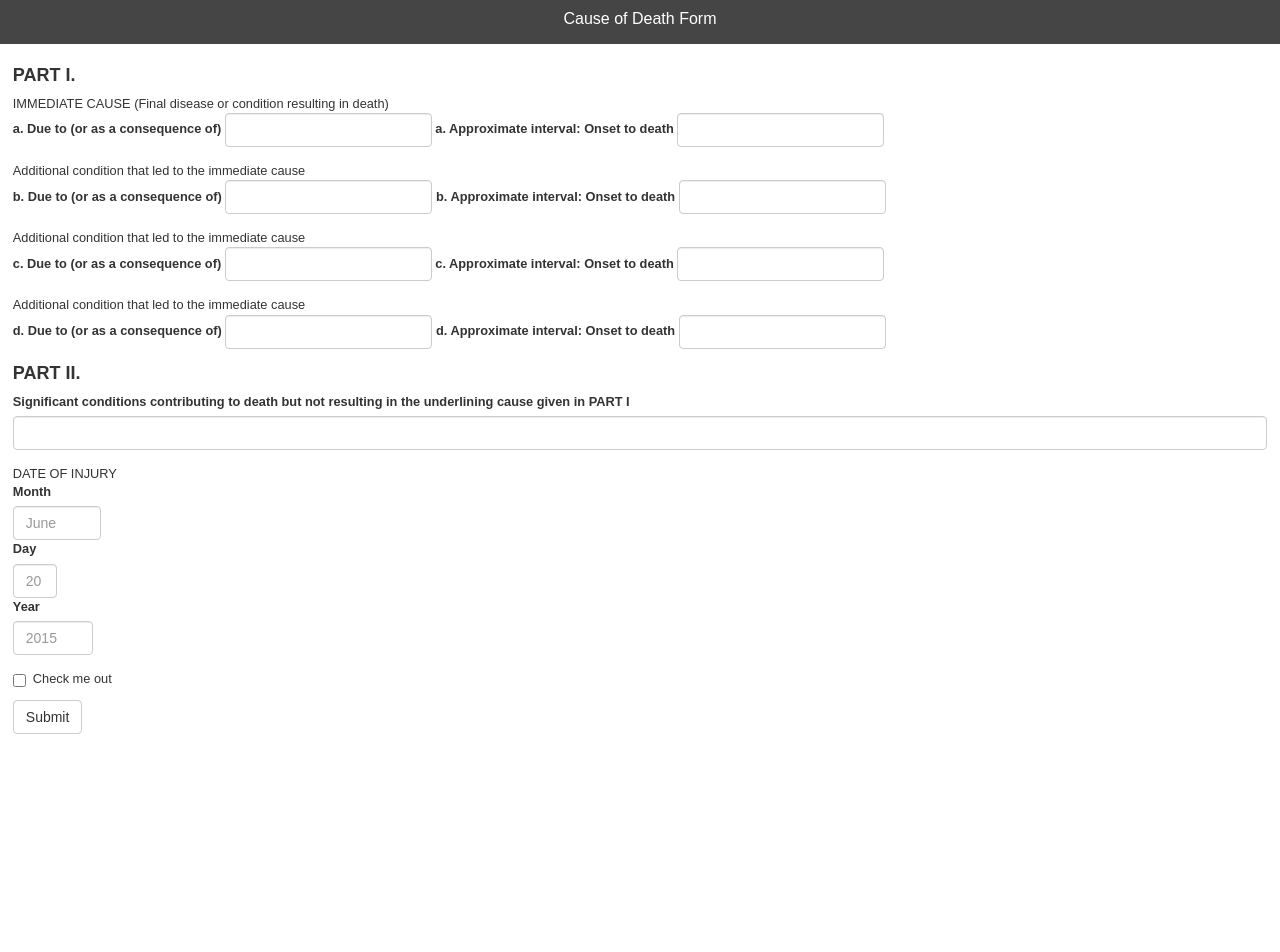
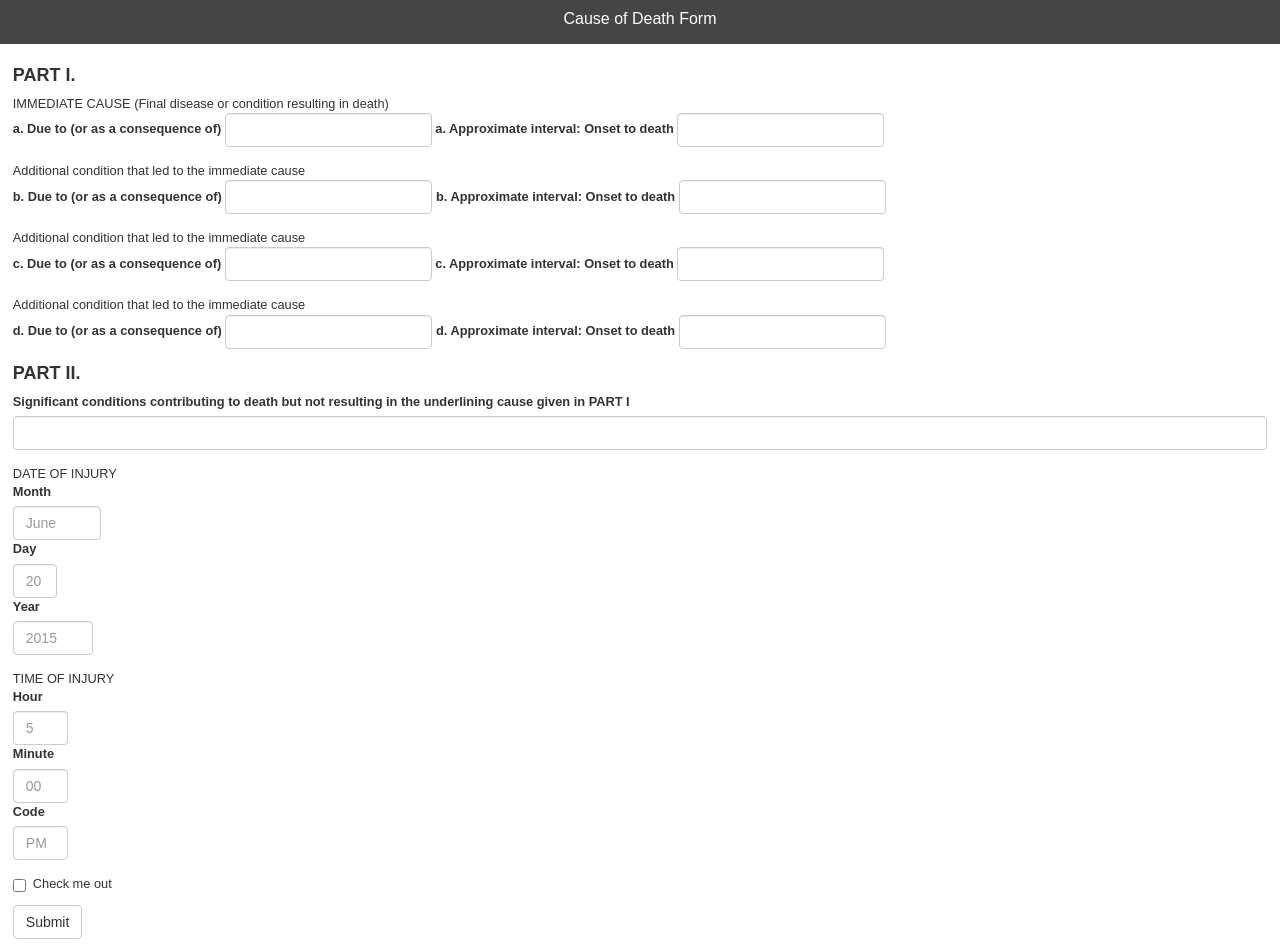
Before and after one commit to johnsols/cause-of-death-app, a website: page frontend/src/form-generic.html in a window 1280 px wide. Before the commit the page ends 800 px from the top, so only its background shows below. Drawn offline with nearby package versions, Linux system fonts and the light colour scheme.

Commit message:
time fields to generic

```diff
--- a/frontend/src/content/css/style.css
+++ b/frontend/src/content/css/style.css
@@ -63,4 +63,8 @@ header{
     width:80px;
 }
 
+.time{
+    width:55px;
+}
+
 /* form-wizard styles */
--- a/frontend/src/form-generic.html
+++ b/frontend/src/form-generic.html
@@ -57,6 +57,11 @@
 				<label for="Line2">Significant conditions contributing to death but not resulting in the underlining cause given in PART I</label>
 				<input type="text" class="form-control" id="Line2" placeholder="" maxlength="240">
 			</div>
+			<!-- datetime -->
+			<!-- <div class="form-group">
+				<label for="TimeOfDeath">DATE/TIME OF INJURY</label>
+				<input type="datetime-local" id="TimeOfDeath">
+			</div> -->
 			<!-- date information -->
 			<div class="form-group">
 				<div>DATE OF INJURY</div>
@@ -66,6 +71,16 @@
 				<input type="text" class="form-control date day" id="DayOfDeath" placeholder="20" maxlength="2">
 				<label for="YearOfDeath">Year</label>
 				<input type="number" class="form-control date yr" id="YearOfDeath" placeholder="2015" maxlength="4">
+			</div>
+			<!-- time information -->
+			<div class="form-group">
+				<div>TIME OF INJURY</div>
+				<label for="HourOfInjury">Hour</label>
+				<input type="text" class="form-control time hr" id="HourOfInjury" placeholder="5">
+				<label for="MinOfInjury">Minute</label>
+				<input type="text" class="form-control time min" id="MinOfInjury" placeholder="00" maxlength="2">
+				<label for="InjuryTimeCode">Code</label>
+				<input type="text" class="form-control time code" id="InjuryTimeCode" placeholder="PM" maxlength="2">
 			</div>
 
 
```
